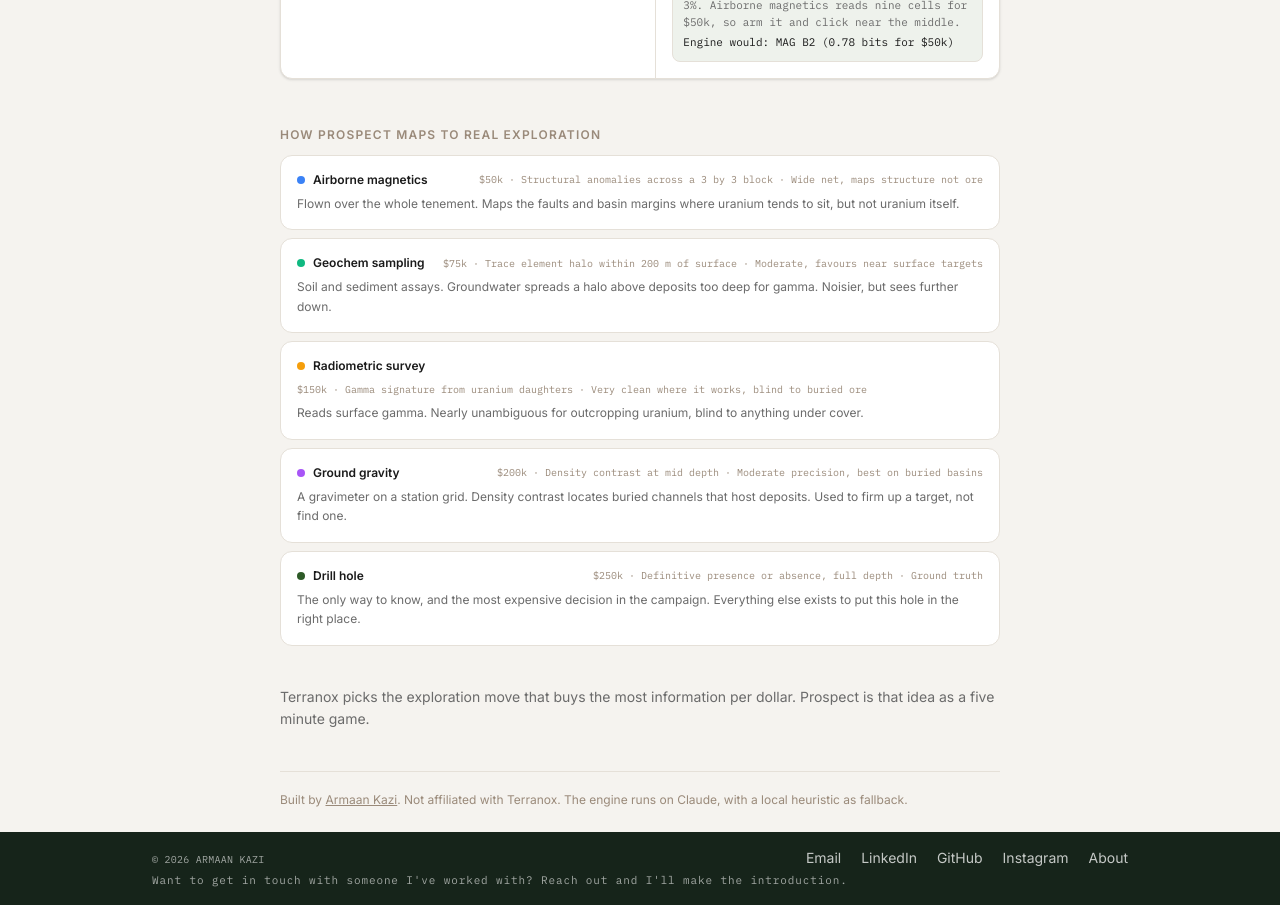
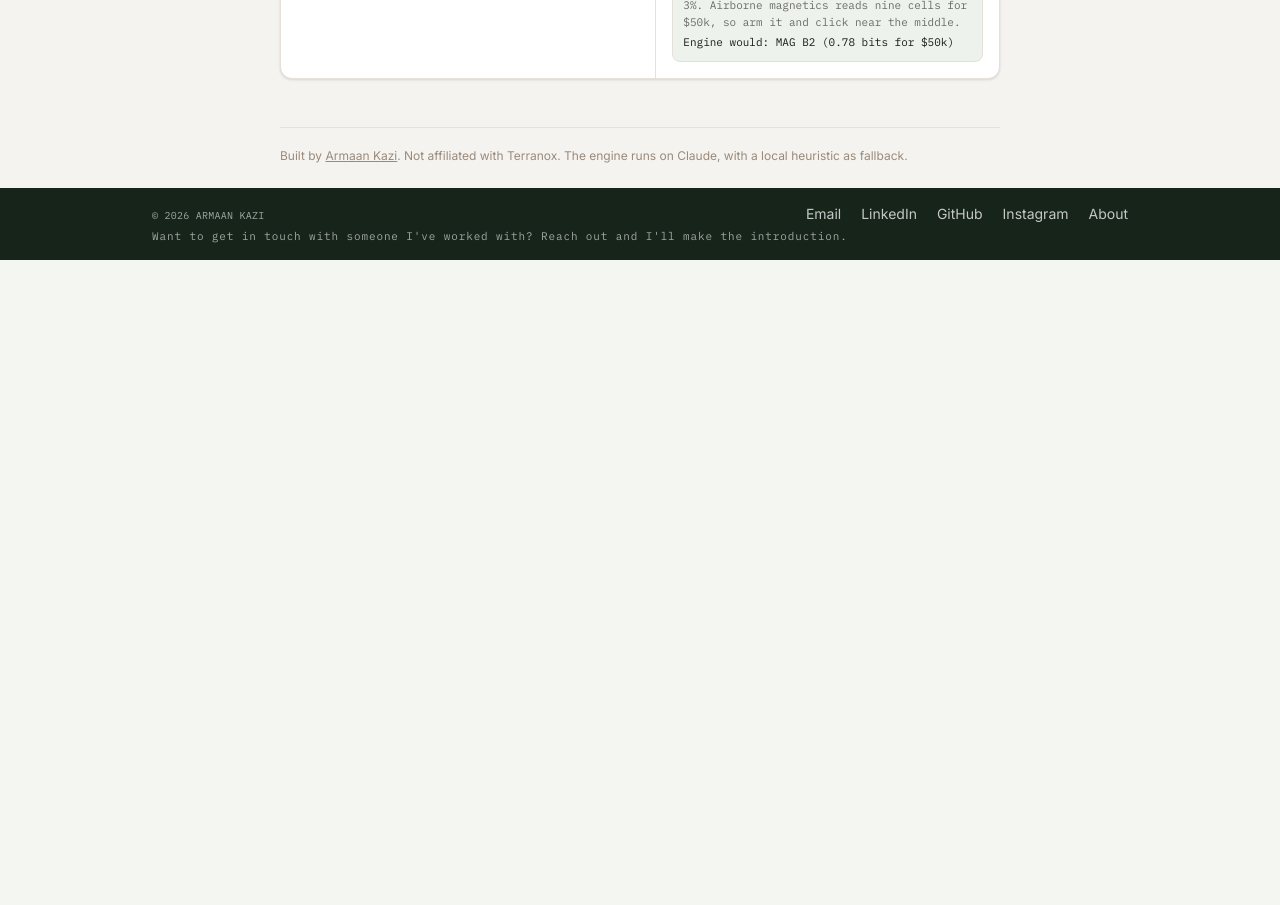
Before and after one commit to armaan-k019/my-portfolio, a Next.js app: page /demos/terranox in a window 1280 px wide. Shown: the part 700-1605 px from the top of the page. After the commit the page ends 960 px from the top, so only its background shows below. Built offline with nearby package versions, Linux system fonts and the light colour scheme.

Commit message:
Cut terranox demo under 200 rendered words
Co-Authored-By: Claude Opus 5.5 (1M context) <noreply@anthropic.com>
Claude-Session: https://claude.ai/code/session_013y87zb5ZaJUKT61KVdPHrM

```diff
--- a/src/app/demos/terranox/engine.ts
+++ b/src/app/demos/terranox/engine.ts
@@ -20,8 +20,6 @@ export interface SurveySpec {
   signal: string;
   quality: string;
   color: string;
-  // What it maps to in a real uranium program.
-  real: string;
 }
 
 export const SURVEYS: Record<SurveyKind, SurveySpec> = {
@@ -29,31 +27,26 @@ export const SURVEYS: Record<SurveyKind, SurveySpec> = {
     kind: "magnetics", label: "Airborne magnetics", short: "MAG", cost: 50_000, coverage: "block3",
     reads: "Structural anomalies across a 3 by 3 block",
     signal: "warm or cold per cell", quality: "Wide net, maps structure not ore", color: "#3b82f6",
-    real: "Flown over the whole tenement. Maps the faults and basin margins where uranium tends to sit, but not uranium itself.",
   },
   gravity: {
     kind: "gravity", label: "Ground gravity", short: "GRV", cost: 200_000, coverage: "cell",
     reads: "Density contrast at mid depth",
     signal: "anomaly or none", quality: "Moderate precision, best on buried basins", color: "#a855f7",
-    real: "A gravimeter on a station grid. Density contrast locates buried channels that host deposits. Used to firm up a target, not find one.",
   },
   radiometric: {
     kind: "radiometric", label: "Radiometric survey", short: "RAD", cost: 150_000, coverage: "cell",
     reads: "Gamma signature from uranium daughters",
     signal: "hit or miss", quality: "Very clean where it works, blind to buried ore", color: "#f59e0b",
-    real: "Reads surface gamma. Nearly unambiguous for outcropping uranium, blind to anything under cover.",
   },
   geochem: {
     kind: "geochem", label: "Geochem sampling", short: "GEO", cost: 75_000, coverage: "cell",
     reads: "Trace element halo within 200 m of surface",
     signal: "halo or none", quality: "Moderate, favours near surface targets", color: "#10b981",
-    real: "Soil and sediment assays. Groundwater spreads a halo above deposits too deep for gamma. Noisier, but sees further down.",
   },
   drill: {
     kind: "drill", label: "Drill hole", short: "DRL", cost: 250_000, coverage: "cell",
     reads: "Definitive presence or absence, full depth",
     signal: "intercept or barren", quality: "Ground truth", color: "#2d5a27",
-    real: "The only way to know, and the most expensive decision in the campaign. Everything else exists to put this hole in the right place.",
   },
 };
 
--- a/src/app/demos/terranox/page.tsx
+++ b/src/app/demos/terranox/page.tsx
@@ -202,7 +202,7 @@ export default function TerranoxPage() {
 
           {/* Invitation */}
           <p className="text-sm leading-relaxed mb-5" style={{ color: SUBTEXT }}>
-            $2M, an 8 by 8 claim block, two hidden uranium deposits. Surveys are cheap and partial; drill holes are expensive and definitive. Ask the engine for the next move, or play by feel.
+            $2M, an 8 by 8 claim block, two hidden uranium deposits. Surveys are cheap and partial; drills are costly and definitive. Ask the engine for the move with the most information per dollar, or play by feel.
           </p>
 
           {/* ── PLAY ─────────────────────────────────────────────────────── */}
@@ -453,31 +453,6 @@ export default function TerranoxPage() {
             )}
           </section>
 
-          {/* ── HOW PROSPECT MAPS TO REAL EXPLORATION ────────────────────── */}
-          <section className="mb-10">
-            <h2 className="text-xs font-semibold uppercase tracking-widest mb-3" style={{ color: LABEL }}>How Prospect maps to real exploration</h2>
-            <div className="space-y-2">
-              {ORDER.map((k) => {
-                const s = SURVEYS[k];
-                return (
-                  <div key={k} className="rounded-xl border p-4" style={{ borderColor: C.cardBorder, backgroundColor: C.cardBg }}>
-                    <div className="flex items-center justify-between gap-2 flex-wrap mb-1.5">
-                      <p className="text-xs font-semibold flex items-center gap-2" style={{ color: HEADING }}>
-                        <span className="w-2 h-2 rounded-full" style={{ backgroundColor: s.color }} />{s.label}
-                      </p>
-                      <p className="font-mono text-[10px]" style={{ color: LABEL }}>{fmtMoney(s.cost)} · {s.reads} · {s.quality}</p>
-                    </div>
-                    <p className="text-xs leading-relaxed" style={{ color: SUBTEXT }}>{s.real}</p>
-                  </div>
-                );
-              })}
-            </div>
-          </section>
-
-          <p className="mb-10 text-sm leading-relaxed" style={{ color: SUBTEXT }}>
-            Terranox picks the exploration move that buys the most information per dollar. Prospect is that idea as a five minute game.
-          </p>
-
           {/* ── ABOUT ────────────────────────────────────────────────────── */}
           <footer className="border-t pt-5 text-xs" style={{ borderColor: C.cardBorder, color: LABEL }}>
             Built by <Link href="/" className="underline hover:opacity-70">Armaan Kazi</Link>. Not affiliated with Terranox. The engine runs on Claude, with a local heuristic as fallback.
```
